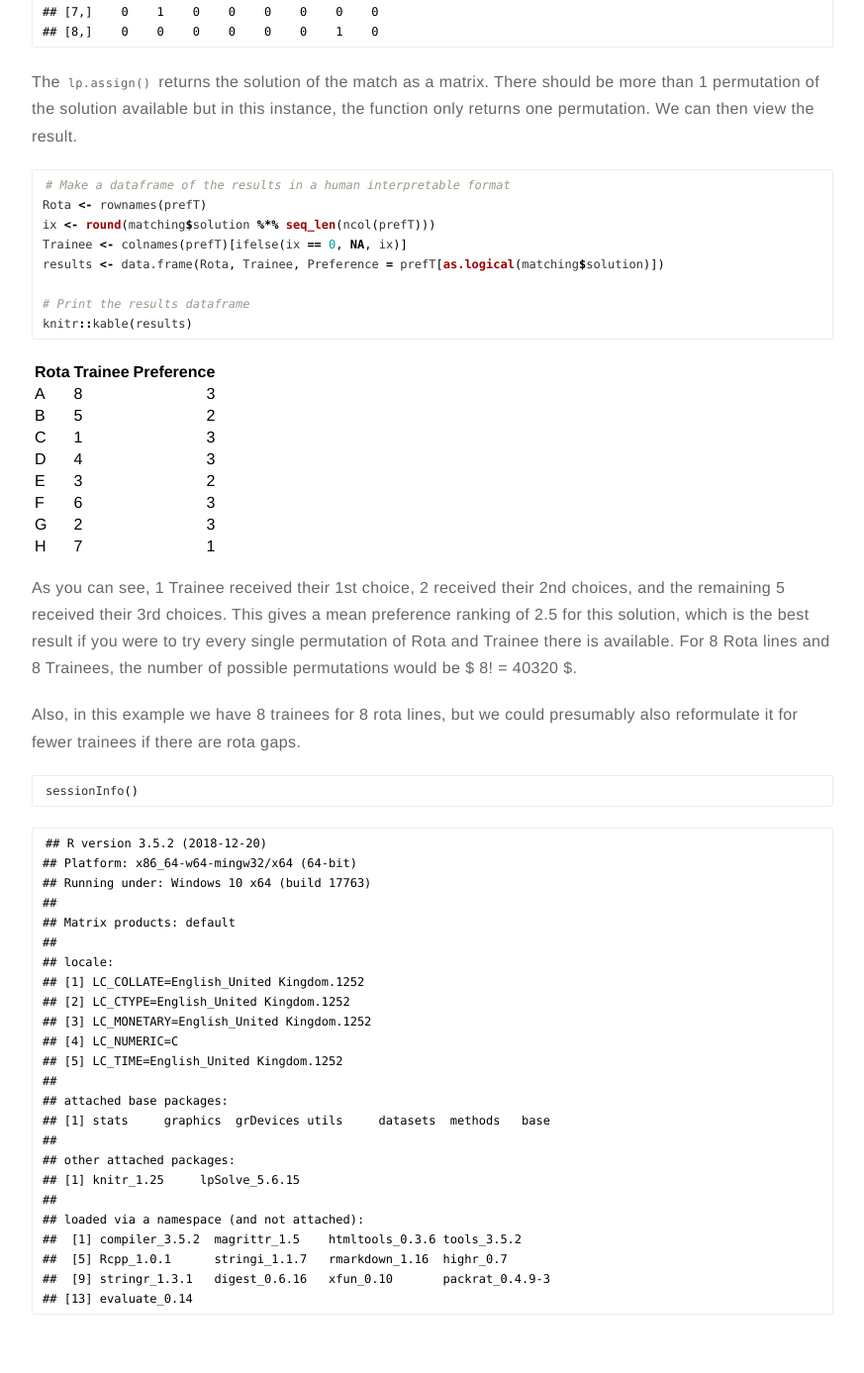
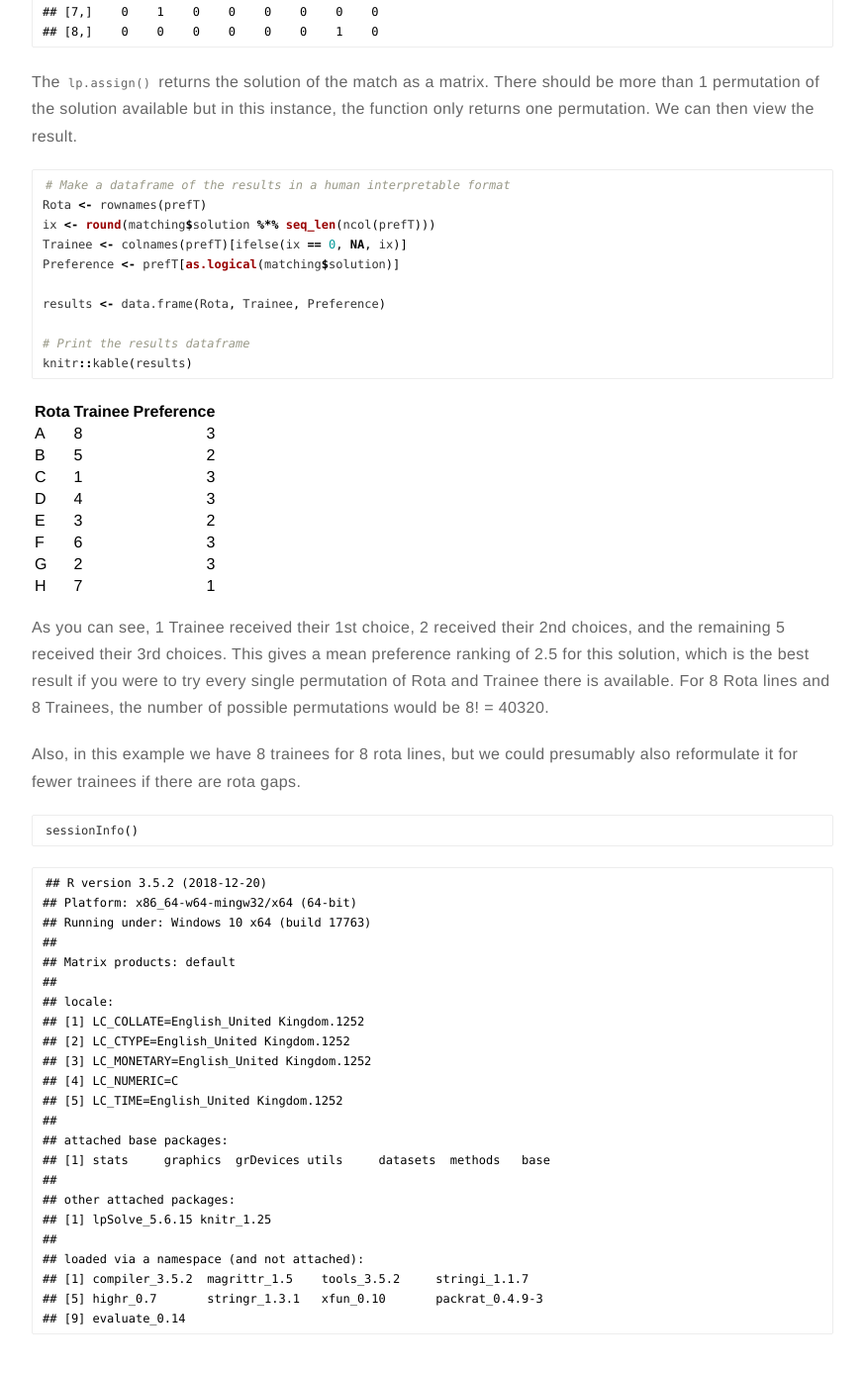
Before and after one commit to dannyjnwong/dannyjnwong.github.io, a Jekyll site: the page built from _posts/2020-01-31-Trainees-and-Rotas-an-Assignment-Problem.md, in a window 1280 px wide and 1400 px high, scrolled down 1836 px. Shown: the top 1387 px of the window at 99% size, without its empty margins (203-1076 px from the left). Built offline with Jekyll 4.4.1, drawn with Linux system fonts in a browser that asks for light colours; comment, search, counter and statistics services are not loaded.

Commit message:
Minor correction

````diff
--- a/_drafts/2020-01-31-Trainees-and-Rotas-an-Assignment-Problem.Rmd
+++ b/_drafts/2020-01-31-Trainees-and-Rotas-an-Assignment-Problem.Rmd
@@ -51,13 +51,15 @@ The `lp.assign()` returns the solution of the match as a matrix. There should be
 Rota <- rownames(prefT)
 ix <- round(matching$solution %*% seq_len(ncol(prefT)))
 Trainee <- colnames(prefT)[ifelse(ix == 0, NA, ix)]
-results <- data.frame(Rota, Trainee, Preference = prefT[as.logical(matching$solution)])
+Preference <- prefT[as.logical(matching$solution)]
+
+results <- data.frame(Rota, Trainee, Preference)
 
 # Print the results dataframe
 knitr::kable(results)
 ```
 
-As you can see, 1 Trainee received their 1st choice, 2 received their 2nd choices, and the remaining 5 received their 3rd choices. This gives a mean preference ranking of `r sum(results$Preference)/nrow(results)` for this solution, which is the best result if you were to try every single permutation of Rota and Trainee there is available. For 8 Rota lines and 8 Trainees, the number of possible permutations would be $ 8! = 40320 $.
+As you can see, 1 Trainee received their 1st choice, 2 received their 2nd choices, and the remaining 5 received their 3rd choices. This gives a mean preference ranking of `r sum(results$Preference)/nrow(results)` for this solution, which is the best result if you were to try every single permutation of Rota and Trainee there is available. For 8 Rota lines and 8 Trainees, the number of possible permutations would be 8! = 40320.
 
 Also, in this example we have 8 trainees for 8 rota lines, but we could presumably also reformulate it for fewer trainees if there are rota gaps.
 
--- a/_posts/2020-01-31-Trainees-and-Rotas-an-Assignment-Problem.md
+++ b/_posts/2020-01-31-Trainees-and-Rotas-an-Assignment-Problem.md
@@ -82,7 +82,9 @@ The `lp.assign()` returns the solution of the match as a matrix. There should be
 Rota <- rownames(prefT)
 ix <- round(matching$solution %*% seq_len(ncol(prefT)))
 Trainee <- colnames(prefT)[ifelse(ix == 0, NA, ix)]
-results <- data.frame(Rota, Trainee, Preference = prefT[as.logical(matching$solution)])
+Preference <- prefT[as.logical(matching$solution)]
+
+results <- data.frame(Rota, Trainee, Preference)
 
 # Print the results dataframe
 knitr::kable(results)
@@ -101,7 +103,7 @@ knitr::kable(results)
 |G    |2       |          3|
 |H    |7       |          1|
 
-As you can see, 1 Trainee received their 1st choice, 2 received their 2nd choices, and the remaining 5 received their 3rd choices. This gives a mean preference ranking of 2.5 for this solution, which is the best result if you were to try every single permutation of Rota and Trainee there is available. For 8 Rota lines and 8 Trainees, the number of possible permutations would be $ 8! = 40320 $.
+As you can see, 1 Trainee received their 1st choice, 2 received their 2nd choices, and the remaining 5 received their 3rd choices. This gives a mean preference ranking of 2.5 for this solution, which is the best result if you were to try every single permutation of Rota and Trainee there is available. For 8 Rota lines and 8 Trainees, the number of possible permutations would be 8! = 40320.
 
 Also, in this example we have 8 trainees for 8 rota lines, but we could presumably also reformulate it for fewer trainees if there are rota gaps.
 
@@ -130,11 +132,10 @@ sessionInfo()
 ## [1] stats     graphics  grDevices utils     datasets  methods   base
 ##
 ## other attached packages:
-## [1] knitr_1.25     lpSolve_5.6.15
+## [1] lpSolve_5.6.15 knitr_1.25
 ##
 ## loaded via a namespace (and not attached):
-##  [1] compiler_3.5.2  magrittr_1.5    htmltools_0.3.6 tools_3.5.2
-##  [5] Rcpp_1.0.1      stringi_1.1.7   rmarkdown_1.16  highr_0.7
-##  [9] stringr_1.3.1   digest_0.6.16   xfun_0.10       packrat_0.4.9-3
-## [13] evaluate_0.14
+## [1] compiler_3.5.2  magrittr_1.5    tools_3.5.2     stringi_1.1.7
+## [5] highr_0.7       stringr_1.3.1   xfun_0.10       packrat_0.4.9-3
+## [9] evaluate_0.14
 {% endhighlight %}
````
